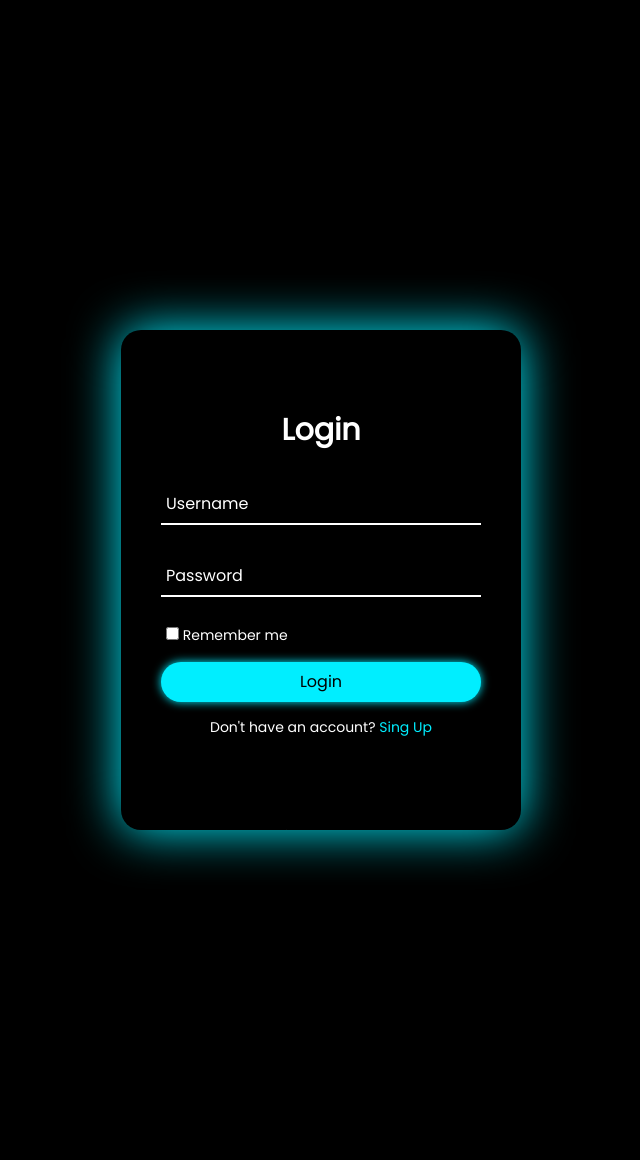
After one commit to JosuenahumNEO/VocesSinGenero, a PHP site: page /LOGIN.html in a window 1280 px wide. The commit adds this page. Shown: the whole page, without its empty margins (319-959 px from the left). Run offline with PHP 8.4, Linux system fonts and the light colour scheme.

Commit message:
ajustes de diseño del login

```diff
--- /dev/null
+++ b/LOGIN.css
@@ -0,0 +1,147 @@
+@import url('https://fonts.googleapis.com/css2?family=Poppins:wgth@300;400;500;600;700;800;900&display=swap');
+
+* {
+    margin: 0;
+    padding: 0;
+    box-sizing: border-box;
+    font-family: 'Poppins', sans-serif;
+}
+
+body {
+    display: flex;
+    justify-content: center;
+    align-items: center;
+    min-height: 100vh;
+    background: #000;
+}
+
+.wrapper {
+    position: relative;
+    width: 400px;
+    height: 500px;
+    background: #000;
+    box-shadow: 0 0 50px #0ef;
+    border-radius: 20px;
+    padding: 40px;
+    overflow: hidden; /*esta linea de codigo se utiliza para esconder el segundo apartado dentro del recuadro*/
+}
+
+.wrapper:hover {
+    animation: animate 5s linear infinite;
+}
+
+@keyframes animate {
+    100% {
+        filter: hue-rotate(360deg);
+    }
+}
+
+.form-wrapper {
+    display: flex;
+    justify-content: center;
+    align-items: center;
+    width: 100%;
+    height: 100%;
+    transition: 1s ease-in-out;
+}
+
+.wrapper.active .form-wrapper.sing-in {
+    transform: translateY(-450px);
+}
+
+.wrapper .form-wrapper.sing-up {
+    position: absolute;
+    top: 450px;
+    left: 0;
+}
+
+.wrapper.active .form-wrapper.sing-up {
+    transform: translateY(-450px);
+}
+
+h2 {
+    font-size: 30px;
+    color: #fff;
+    text-align: center;
+}
+
+.input-group{
+    position: relative;
+    margin: 30px 0;
+    border-bottom: 2px solid #fff;
+}
+
+.input-group label {
+    position: absolute;
+    top: 50%;
+    left: 5px;
+    transform: translateY(-50%);
+    font-size: 16px;
+    color: #fff;
+    pointer-events: none;
+    transition: .5s;
+}
+
+.input-group input {
+    width: 320px;
+    height: 40px;
+    font-size: 16px;
+    color: #fff;
+    padding: 0 5px;
+    background: transparent;
+    border: none;
+    outline: none;
+}
+
+.input-group input:focus~label,
+.input-group input:valid~label {
+    top: -5px;
+}
+
+.remember {
+    margin: -5px 0 15px 5px;
+}
+
+.remember label {
+    color: #fff;
+    font-size: 14px;
+}
+
+.remember label input {
+    accent-color: #0ef;
+}
+
+button {
+    position: relative;
+    width: 100%;
+    height: 40px;
+    background: #0ef;
+    box-shadow: 0 0 10px #0ef;
+    font-size: 16px;
+    color: #000;
+    font-weight: 500;
+    cursor: pointer;
+    border-radius: 30px;
+    border: none;
+    outline: none;
+}
+
+.singUp-link {
+    font-size: 14px;
+    text-align: center;
+    margin: 15px 0;
+}
+
+.singUp-link p {
+    color: #fff;
+}
+
+.singUp-link p a {
+    color: #0ef;
+    text-decoration: none;
+    font-weight: 500;
+}
+
+.singUp-link p a:hover {
+    text-decoration: underline;
+}
--- /dev/null
+++ b/LOGIN.html
@@ -0,0 +1,62 @@
+<!DOCTYPE html>
+<html lang="en">
+<head>
+    <meta charset="UTF-8">
+    <meta name="viewport" content="width=device-width, initial-scale=1.0">
+    <title>Document</title>
+    <link rel="stylesheet" type="text/css" href="LOGIN.css">
+</head>
+
+<body>
+
+    <div class="wrapper">
+        <div class="form-wrapper sing-in">
+            <form action="">
+                <h2>Login</h2>
+                <div class="input-group">
+                    <input type="text" required>
+                    <label for="">Username</label>
+                </div>
+                <div class="input-group">
+                    <input type="password" required>
+                    <label for="">Password</label>
+                </div>
+                <div class="remember">
+                    <label><input type="checkbox"> Remember me</label>
+                </div>
+                <button type="submit">Login</button>
+                <div class="singUp-link">
+                    <p>Don't have an account? <a href="#" class="singUpBtn-link">Sing Up</a></p>
+                </div>
+            </form>
+        </div>
+
+        <div class="form-wrapper sing-up">
+            <form action="">
+                <h2>Sing Up</h2>
+                <div class="input-group">
+                    <input type="text" required>
+                    <label for="">Username</label>
+                </div>
+                <div class="input-group">
+                    <input type="email" required>
+                    <label for="">Email</label>
+                </div>
+                <div class="input-group">
+                    <input type="password" required>
+                    <label for="">Password</label>
+                </div>
+                <div class="remember">
+                    <label><input type="checkbox"> I agree to the terms & conditions</label>
+                </div>
+                <button type="submit">Sing Up</button>
+                <div class="singUp-link">
+                    <p>Already have an account? <a href="#" class="singInBtn-link">Sing In</a></p>
+                </div>
+            </form>
+        </div>
+    </div>
+
+    <script src="LOGIN.js"></script>
+</body>
+</html>
--- /dev/null
+++ b/LOGIN.js
@@ -0,0 +1,11 @@
+const singInBtnLink = document.querySelector('.singInBtn-link');
+const singUpBtnLink = document.querySelector('.singUpBtn-link');
+const wrapper = document.querySelector('.wrapper');
+
+singUpBtnLink.addEventListener('click', () => {
+    wrapper.classList.toggle('active');
+});
+
+singInBtnLink.addEventListener('click', () => {
+    wrapper.classList.toggle('active');
+});
--- a/hinatashoyo.html
+++ b/hinatashoyo.html
@@ -11,6 +11,7 @@
     <!-- Proporciona una descripción breve para motores de búsqueda -->
     <meta name="robots" content="index,follow">
     <!-- Indica a los motores de búsqueda que pueden indexar y seguir enlaces -->
+
 
     <script src="https://kit.fontawesome.com/13ad7a6a05.js" crossorigin="anonymous"></script>
     <!-- Importa la librería de iconos FontAwesome -->
```
Also changed, not shown: admin/post/index.html (added, +11 -0 lines), controlador_registrar_ususario.php (+79 -43 lines), admin/post/create.html (added), admin/topics/create.html (added), admin/topics/index.html (added), admin/users/create.html (added), admin/users/index.html (added), inicio.html (line endings or trailing spaces), registros.txt (added), 2 other files.
